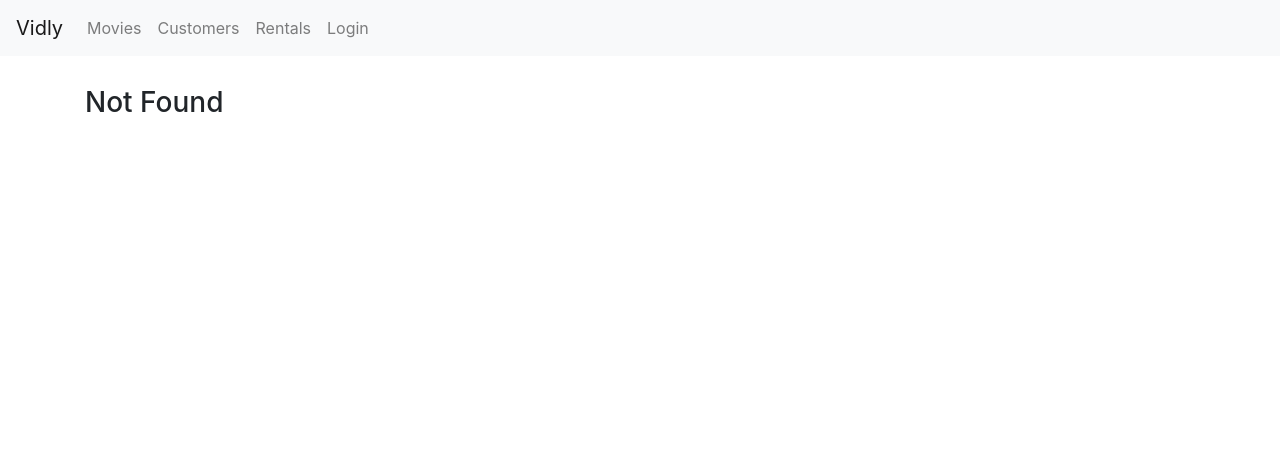
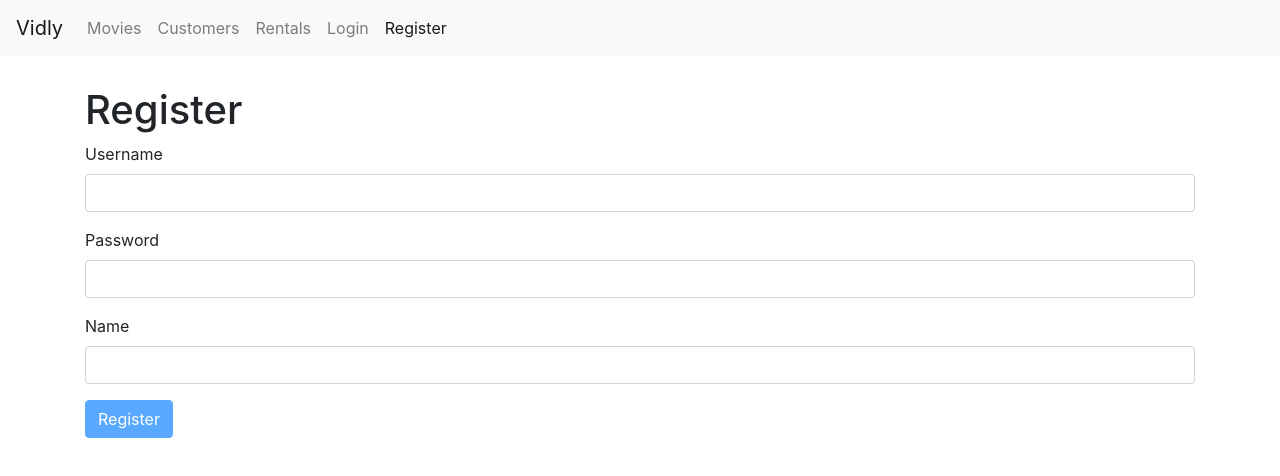
Before and after one commit to darecallad/React-Vidly-exercise, a React (Create React App) app: page /register in a window 1280 px wide. Before the commit this address led to /not-found. Shown: the top 476 px of the page. Built offline with nearby package versions, Linux system fonts and the light colour scheme.

Commit message:
Register page

```diff
--- a/src/App.js
+++ b/src/App.js
@@ -7,6 +7,7 @@
 import Customers from "./components/customers";
 import MovieForm from "./components/movieform";
 import LoginForm from "./components/loginForm";
+import Register from "./components/register";
 
 import "./App.css";
 
@@ -17,6 +18,7 @@
         <NavBar />
         <main className="container">
           <Switch>
+            <Route path="/register" component={Register} />
             <Route path="/login" component={LoginForm} />
             <Route path="/movies/:id" component={MovieForm} />
             <Route path="/movies" component={Movies} />
--- a/src/components/navbar.jsx
+++ b/src/components/navbar.jsx
@@ -32,6 +32,9 @@
           <NavLink className="nav-item nav-link" to="/login">
             Login
           </NavLink>
+          <NavLink className="nav-item nav-link" to="/register">
+            Register
+          </NavLink>
         </div>
       </div>
     </nav>
--- /dev/null
+++ b/src/components/register.jsx
@@ -0,0 +1,38 @@
+import React, { Component } from "react";
+import Joi from "joi-browser";
+import Form from "./form";
+
+class Register extends Form {
+  state = {
+    data: { username: "", password: "", name: "" },
+    errors: {},
+  };
+
+  schema = {
+    username: Joi.string().required().email().label("Username"),
+    password: Joi.string().required().min(5).label("Password"),
+    name: Joi.string().required().label("Name"),
+  };
+
+  doSubmit = () => {
+    // call the server
+    console.log("Submitted");
+  };
+
+  render() {
+    return (
+      <div>
+        <h1>Register</h1>
+        <form onSubmit={this.handleSubmit}>
+          {this.renderInput("username", "Username", "email")}
+          {this.renderInput("password", "Password", "password")}
+          {this.renderInput("name", "Name")}
+
+          {this.renderButton("Register")}
+        </form>
+      </div>
+    );
+  }
+}
+
+export default Register;
```
